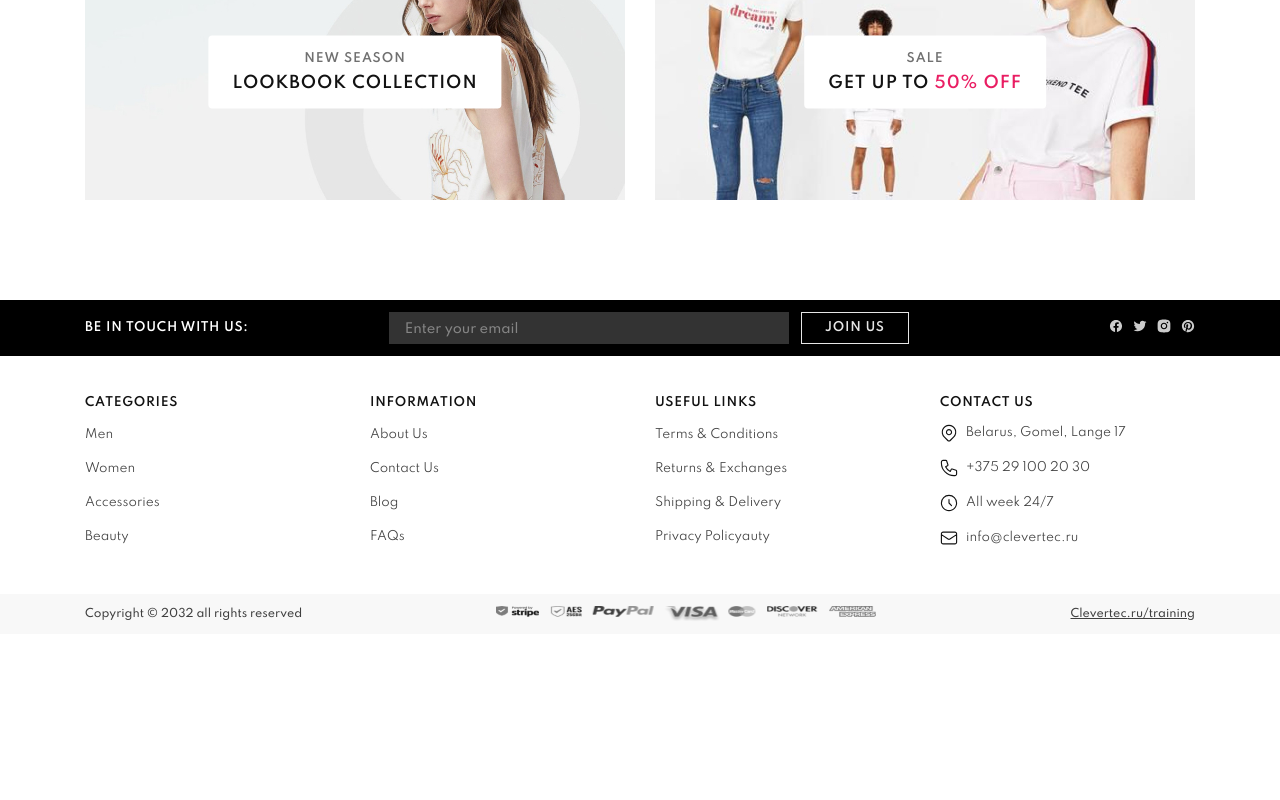
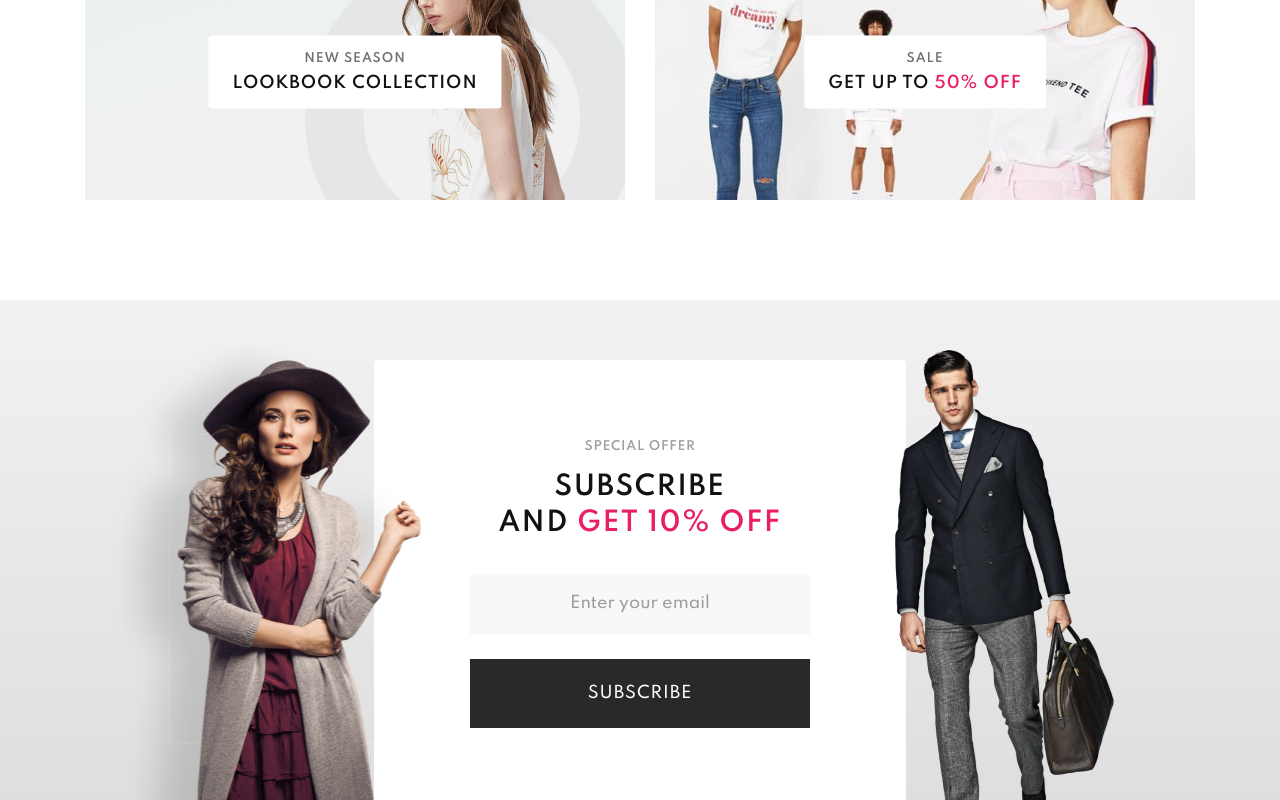
Before and after one commit to Ivan6813/training-shop, a React (Create React App) app: page / in a window 1280 px wide. Shown: the part 866-1666 px from the top of the page. Before the commit the page ends 1500 px from the top, so only its background shows below. Built offline with nearby package versions, Linux system fonts and the light colour scheme.

Commit message:
add subscribe component

```diff
--- a/src/Components/App/App.scss
+++ b/src/Components/App/App.scss
@@ -15,3 +15,7 @@
         max-width: 1110px;
     }
 }
+
+.app {
+    overflow: hidden;
+}
--- /dev/null
+++ b/src/Components/Main/Subscribe.js
@@ -0,0 +1,25 @@
+import React from "react";
+import women from "../../img/subscribe-block-women.png";
+import men from "../../img/subscribe-block-men.png";
+
+function Subscribe() {
+
+    return (
+        <div className = "wrapper-subcribe-block">
+            <div className = "container">
+                <div className = "subcribe-block">
+                    <div className = "subcribe-block-title">Special Offer</div>
+                    <div className = "subcribe-block-subtitle">Subscribe{"\n"} And <span>Get 10% Off</span></div>
+                    <form className = "subscribe-form">
+                        <input className = "subcribe-form-input" type="text" placeholder = "Enter your email"/>
+                        <button className = "subcribe-form-btn">Subscribe</button>
+                    </form>
+                    <img className = "subcribe-block-women" src = {women} alt = "women" />
+                    <img className = "subcribe-block-men" src = {men} alt = "men" />
+                </div>
+            </div>
+        </div>
+    );
+}
+
+export default Subscribe;
--- a/src/Components/Main/index.js
+++ b/src/Components/Main/index.js
@@ -3,6 +3,7 @@ import Slider from "./Slider";
 import Benefits from "./Benefits";
 import "./index.scss";
 import Info from "./Info";
+import Subscribe from "./Subscribe";
 
 
 function Main() {
@@ -12,6 +13,7 @@ function Main() {
             <Slider/>
             <Benefits/>
             <Info/>
+            <Subscribe/>
         </main>
     );
 }
--- a/src/Components/Main/index.scss
+++ b/src/Components/Main/index.scss
@@ -304,3 +304,134 @@
 .sale-title span {
     color: #e91e63;
 }
+
+/*** Subscribe ***/
+
+.wrapper-subcribe-block {
+    background: linear-gradient(180deg, #f3f2f2 0%, #dcdbdb 100%);
+    padding: 60px 0;
+    display: flex;
+    justify-content: center;
+    @include lg-mobile {
+        padding: 40px 0;
+    }
+}
+
+.subcribe-block {
+    position: relative;
+    background: #ffffff;
+    width: 532px;
+    border-radius: 4px;
+    padding: 80px 96px 96px 96px;
+    @include lg-mobile {
+        width: 100%;
+        padding: 40px 20px;
+    }
+}
+
+.subcribe-block-title {
+    font-family: Spartan;
+    font-style: normal;
+    font-weight: 600;
+    font-size: 12px;
+    letter-spacing: 0.06em;
+    text-transform: uppercase;
+    color: #121212;
+    opacity: 0.4;
+    text-align: center;
+    margin-bottom: 16px;
+    @include lg-mobile {
+        font-size: 10px;
+        margin-bottom: 10px;
+    }
+}
+
+.subcribe-block-subtitle {
+    font-family: Spartan;
+    font-style: normal;
+    font-weight: 600;
+    font-size: 26px;
+    line-height: 36px;
+    letter-spacing: 0.06em;
+    text-transform: uppercase;
+    color: #121212;
+    text-align: center;
+    margin-bottom: 32px;
+    white-space: pre-line;
+    @include lg-mobile {
+        font-size: 20px;
+        margin-bottom: 20px;
+    }
+}
+
+.subcribe-block-subtitle span {
+    color: #e91e63;
+}
+
+.subcribe-form-input {
+    text-align: center;
+    width: 100%;
+    background: #f8f8f8;
+    border: none;
+    padding: 22px 0 24px 0;
+    margin-bottom: 24px;
+    @include lg-mobile {
+        padding: 15px 0 15px 0;
+        margin-bottom: 15px;
+    }
+}
+
+.subcribe-form-input::placeholder {
+    font-family: Spartan;
+    font-style: normal;
+    font-weight: 500;
+    font-size: 16px;
+    line-height: 18px;
+    color: #121212;
+    opacity: 0.4;
+    @include lg-mobile {
+        font-size: 10px;
+    }
+}
+
+.subcribe-form-btn {
+    width: 100%;
+    padding: 23px 0;
+    background: #121212;
+    border: 2px solid #121212;
+    box-sizing: border-box;
+    text-align: center;
+    font-family: Spartan;
+    font-style: normal;
+    font-weight: 500;
+    font-size: 16px;
+    letter-spacing: 0.06em;
+    text-transform: uppercase;
+    color: #ffffff;
+    opacity: 0.9;
+    @include lg-mobile {
+        font-size: 10px;
+        padding: 15px 0;
+        margin-bottom: 15px;
+    }
+}
+
+.subcribe-block-women {
+    position: absolute;
+    top: -21px;
+    left: 0;
+    transform: translateX(-85%);
+    @include lg-mobile {
+        display: none;
+    }
+}
+
+.subcribe-block-men {
+    position: absolute;
+    top: -10px;
+    right: 0;
+    transform: translateX(95%);
+    @include lg-mobile {
+        display: none;
+    }
+}
```
Also changed, not shown: src/img/subscribe-block-men.png (added), src/img/subscribe-block-women.png (added).
